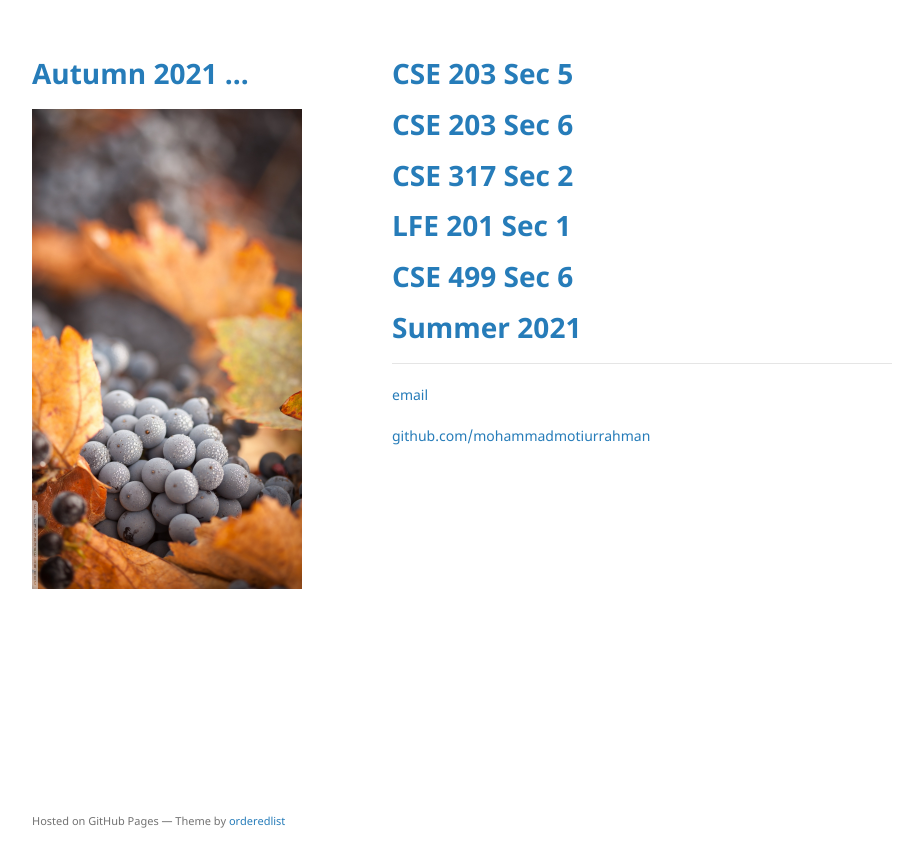
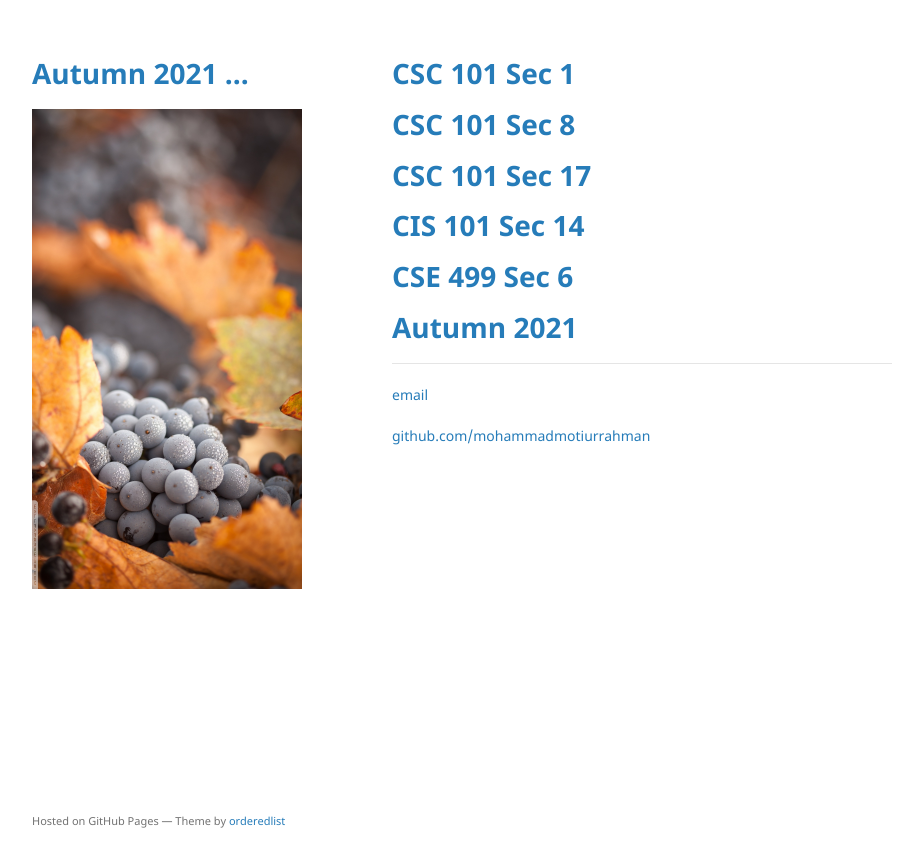
Before and after one commit to mohammadmotiurrahman/mohammadmotiurrahman.github.io, a Jekyll site: the page built from index.md, in a window 1280 px wide. Shown: the top 867 px of the page, without its empty margins (178-1101 px from the left). Built offline with Jekyll 4.4.1, drawn with Linux system fonts in a browser that asks for light colours; our own code applies the rules of GitHub Pages for plain Markdown files.

Commit message:
Update index.md

```diff
--- a/index.md
+++ b/index.md
@@ -1,9 +1,9 @@
-# [CSE 203 Sec 5](https://mohammadmotiurrahman.github.io/cse203_5)
-# [CSE 203 Sec 6](https://mohammadmotiurrahman.github.io/cse203_6)
-# [CSE 317 Sec 2](https://mohammadmotiurrahman.github.io/cse317_2)
-# [LFE 201 Sec 1](https://mohammadmotiurrahman.github.io/lfe_201)
+# [CSC 101 Sec 1](https://mohammadmotiurrahman.github.io/csc101_1)
+# [CSC 101 Sec 8](https://mohammadmotiurrahman.github.io/cse101_8)
+# [CSC 101 Sec 17](https://mohammadmotiurrahman.github.io/csc101_17)
+# [CIS 101 Sec 14](https://mohammadmotiurrahman.github.io/cis101_14)
 # [CSE 499 Sec 6](https://mohammadmotiurrahman.github.io/cse_499)
-# [Summer 2021](https://mohammadmotiurrahman.github.io/summer2021)
+# [Autumn 2021](https://mohammadmotiurrahman.github.io/autumn2021)
 
 * * *
 
```
